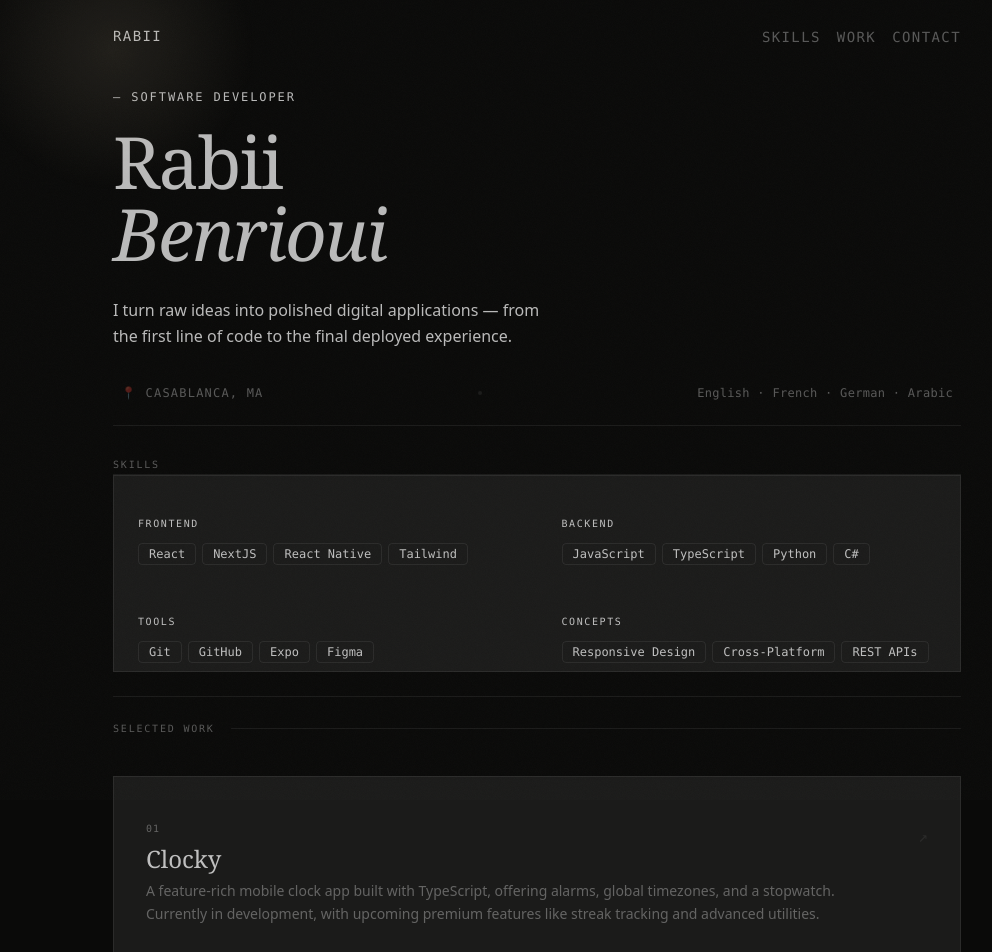
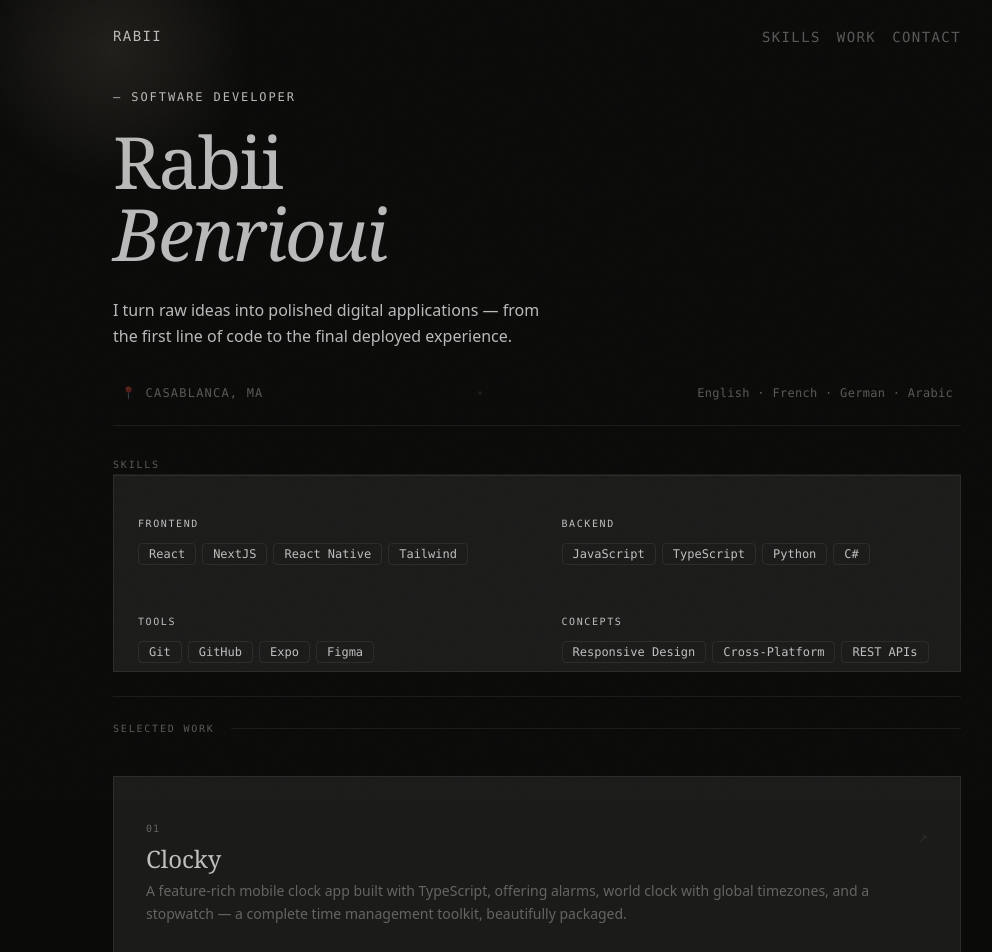
Before and after one commit to rabiibenrioui/portfolio, a Next.js app: page / in a window 1280 px wide. Shown: the top 952 px of the page, without its empty margins (103-1095 px from the left). Built offline with nearby package versions, Linux system fonts and the light colour scheme; a web font is replaced by a local one.

Commit message:
Revise Clocky app description for clarity
Updated the description of the Clocky app to highlight its features more effectively.

```diff
--- a/src/app/page.tsx
+++ b/src/app/page.tsx
@@ -26,7 +26,7 @@ const data: PortfolioData = {
       id:          'clocky',
       number:      '01',
       name:        'Clocky',
-      description: 'A feature-rich mobile clock app built with TypeScript, offering alarms, global timezones, and a stopwatch. Currently in development, with upcoming premium features like streak tracking and advanced utilities.',
+      description: 'A feature-rich mobile clock app built with TypeScript, offering alarms, world clock with global timezones, and a stopwatch — a complete time management toolkit, beautifully packaged.',
       url:         'https://github.com/rabiibenrioui/Clocky',
     },
     {
```
